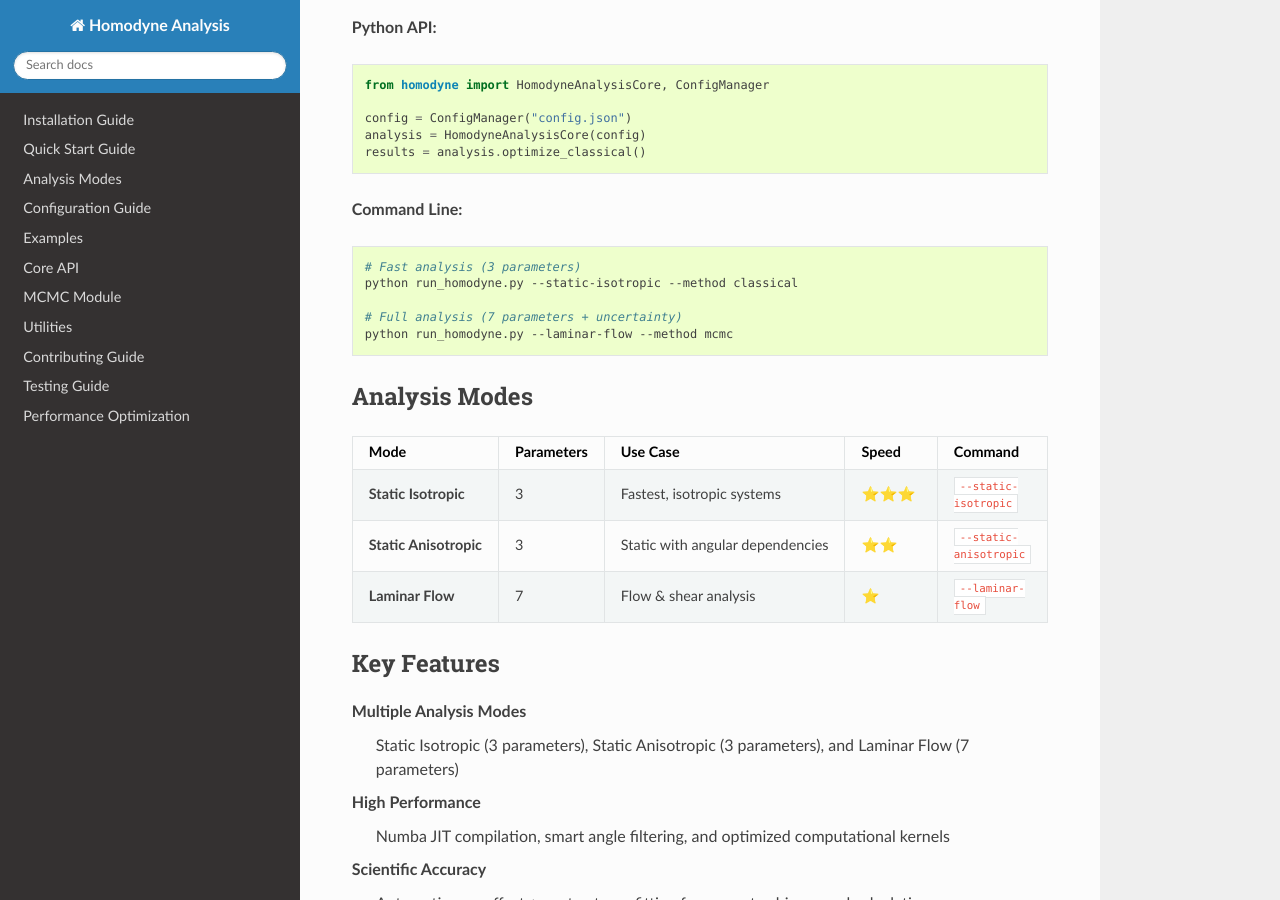
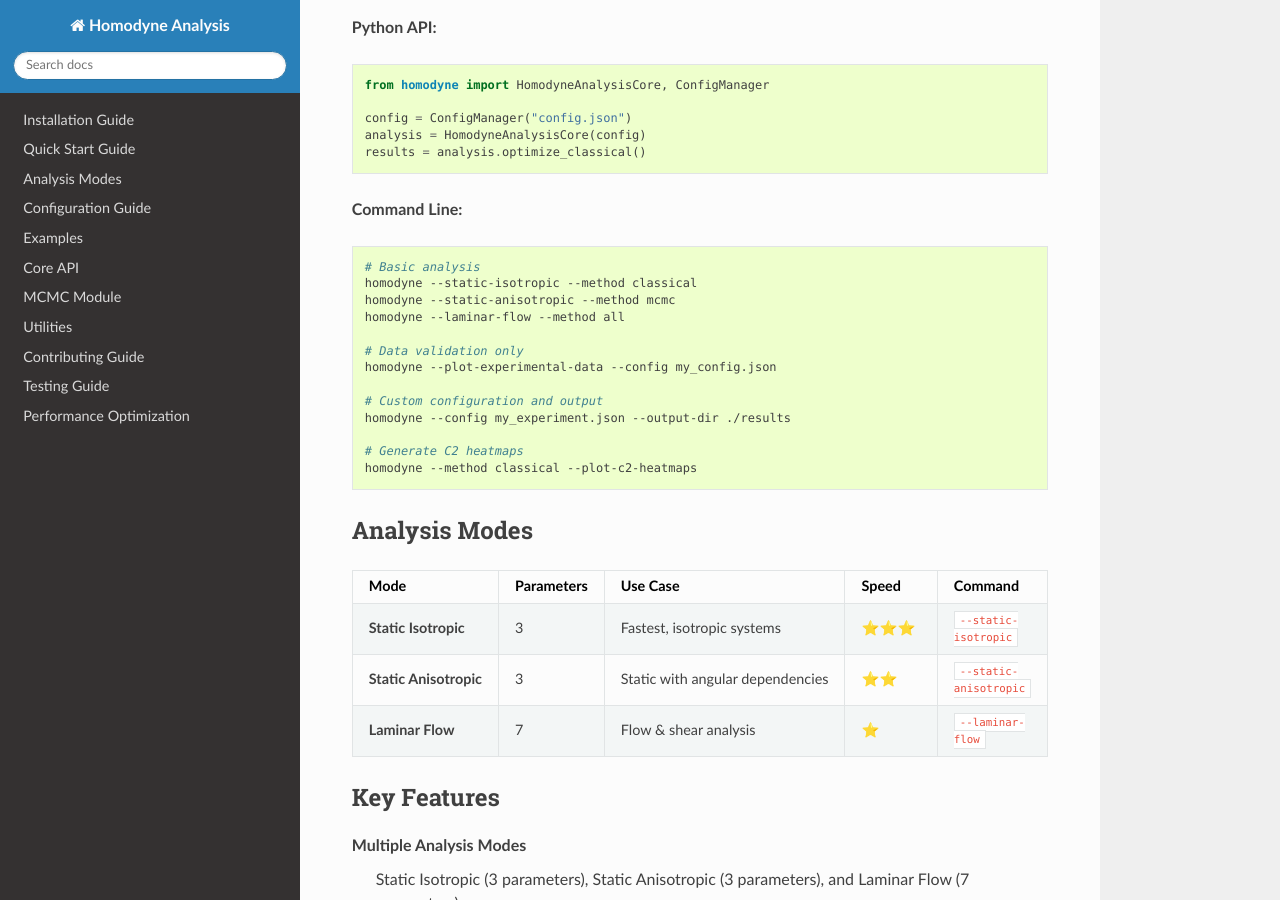
Before and after one commit to imewei/homodyne-analysis, a Sphinx documentation site: the page built from docs/index.rst, in a window 1280 px wide and 900 px high, scrolled down 799 px. Built offline with Sphinx 7.4.7 and the Read the Docs theme 3.1.0, drawn with Linux system fonts in a browser that asks for light colours.

Commit message:
update documentation

```diff
--- a/docs/index.rst
+++ b/docs/index.rst
@@ -48,11 +48,19 @@ Quick Start
 
 .. code-block:: bash
 
-   # Fast analysis (3 parameters)
-   python run_homodyne.py --static-isotropic --method classical
+   # Basic analysis
+   homodyne --static-isotropic --method classical
+   homodyne --static-anisotropic --method mcmc
+   homodyne --laminar-flow --method all
 
-   # Full analysis (7 parameters + uncertainty)
-   python run_homodyne.py --laminar-flow --method mcmc
+   # Data validation only
+   homodyne --plot-experimental-data --config my_config.json
+
+   # Custom configuration and output
+   homodyne --config my_experiment.json --output-dir ./results
+
+   # Generate C2 heatmaps
+   homodyne --method classical --plot-c2-heatmaps
 
 Analysis Modes
 --------------
```
